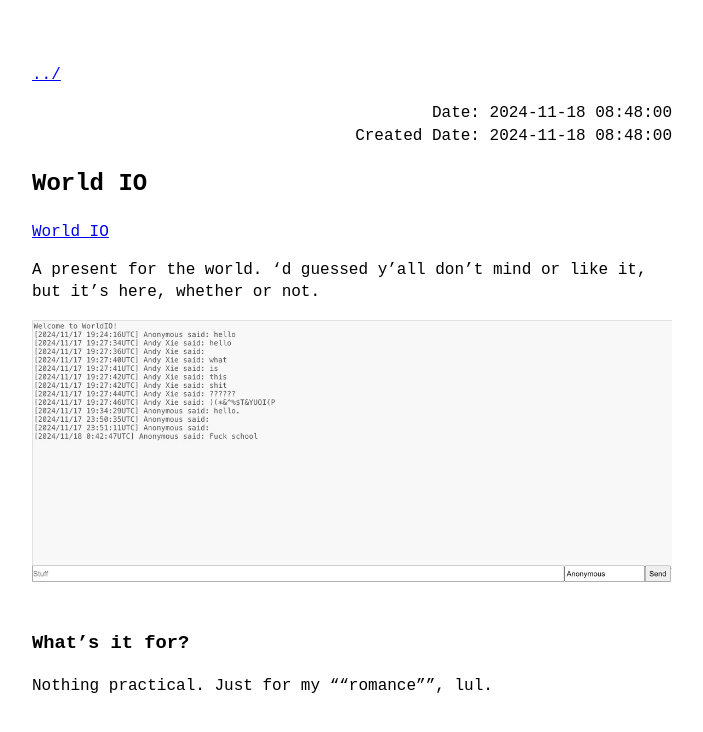
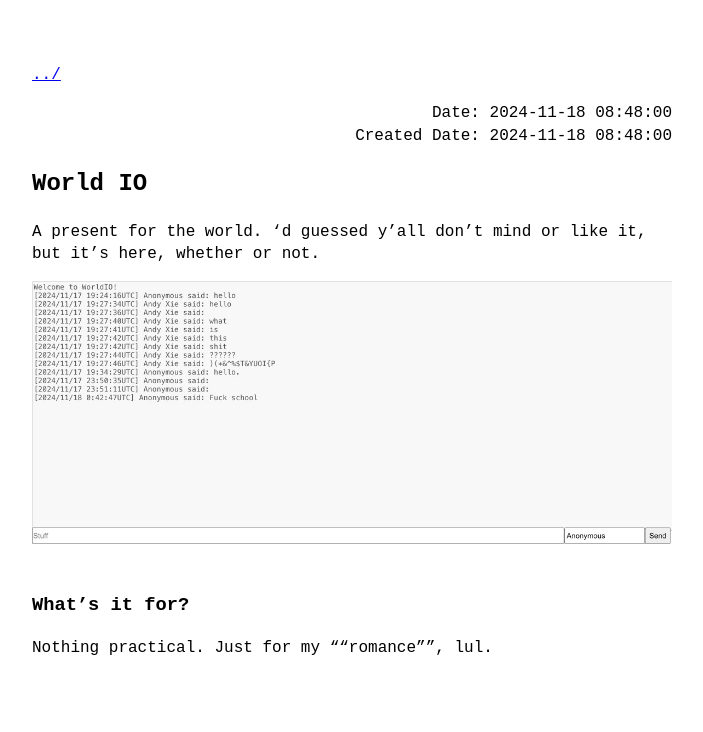
Before and after one commit to AXCWG/axcwg.github.io, a Jekyll site: the page built from _posts/2024-11-18-worldio.md, in a window 1280 px wide. Shown: the top 732 px of the page, without its empty margins (288-991 px from the left). Built offline with Jekyll 4.4.1, drawn with Linux system fonts in a browser that asks for light colours; nearby versions of some CDN libraries.

Commit message:
Revert "newnew"
This reverts commit a20d69108b0f41bb9a3121055fbc3f7234d09258.

```diff
--- a/_posts/2024-11-18-worldio.md
+++ b/_posts/2024-11-18-worldio.md
@@ -6,8 +6,6 @@ date: 2024-11-18 08:48 +0800
 created-date: 2024-11-18 08:48 +0800
 ---
 
-[World IO](https://axcwg.github.io/worldio_client)
-
 A present for the world. 'd guessed y'all don't mind or like it, but it's here, whether or not.
 
 ![World IO](/assets/images/worldio.png)
```
